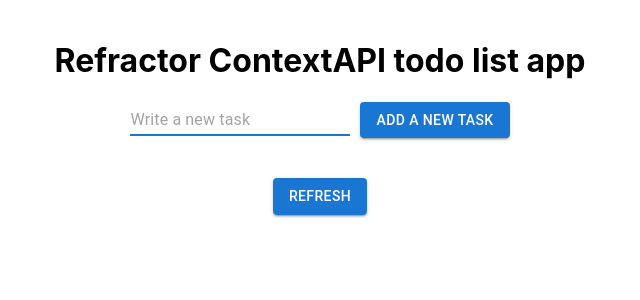
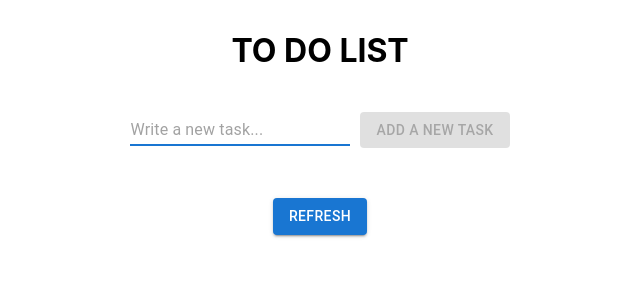
Before and after one commit to phantuananh18/react-todo-list-app, a React (Create React App) app: page / in a window 1280 px wide. Shown: the top 300 px of the page, without its empty margins (320-960 px from the left). Built offline with nearby package versions, Linux system fonts and the light colour scheme.

Commit message:
complete add storage

```diff
--- a/src/App.js
+++ b/src/App.js
@@ -1,6 +1,5 @@
 /** useState */
-/**
-import React, { useState } from 'react';
+import React, { useCallback, useEffect, useState } from 'react';
 import { Button } from '@mui/material';
 import { v4 } from 'uuid';
 import './App.css';
@@ -9,6 +8,20 @@ import TodoForm from './components/TodoForm';
 const App = () => {
   const [textInput, setTextInput] = useState(""); //empty string
   const [todoList, setTodoList] = useState([]); //empty array
+
+
+  const storageKey = 'todo-list-app';
+
+  useEffect(() => {
+    const storageTodoList = localStorage.getItem(storageKey);
+    if (storageTodoList) {
+      setTodoList(JSON.parse(storageTodoList))
+    }
+  }, [])
+
+  useEffect(() => {
+    localStorage.setItem(storageKey, JSON.stringify(todoList));
+  }, [todoList])
 
   const onChangeTextInput = (event) => {
     setTextInput(event.target.value);
@@ -21,7 +34,7 @@ const App = () => {
       ...todoList
     ])
     setTextInput("");
-    // console.log(todoList);
+    console.log({ textInput, todoList });
   }
 
   const onRefresh = () => {
@@ -63,56 +76,54 @@ const App = () => {
 }
 
 export default App;
-*/
 
 /** apply redux */
-/**
-import React from 'react';
-import { Button } from '@mui/material';
-import { useDispatch } from 'react-redux';
-import { refreshTodo } from './redux/actions/todoActions';
-import './App.css';
-import TodoForm from './components/TodoForm';
+// import React from 'react';
+// import { Button } from '@mui/material';
+// import { useDispatch } from 'react-redux';
+// import { refreshTodo } from './redux/actions/todoActions';
+// import './App.css';
+// import TodoForm from './components/TodoForm';
 
-const App = () => {
-  const dispatch = useDispatch();
-  const onHandleRefresh = () => {
-    dispatch(refreshTodo());
-  }
+// const App = () => {
+//   const dispatch = useDispatch();
+//   const onHandleRefresh = () => {
+//     dispatch(refreshTodo());
+//   }
 
-  return (
-    <div className='App'>
-      <TodoForm />
-      <Button
-        variant='contained'
-        color='primary'
-        onClick={onHandleRefresh}
-      >
-        Refresh
-      </Button>
-    </div>
-  )
-}
+//   return (
+//     <div className='App'>
+//       <TodoForm />
+//       <Button
+//         variant='contained'
+//         color='primary'
+//         onClick={onHandleRefresh}
+//       >
+//         Refresh
+//       </Button>
+//     </div>
+//   )
+// }
 
-export default App;
-*/
+// export default App;
+
 
 /** apply ContextAPI */
-import React, { useContext } from 'react';
-import { Button } from '@mui/material';
-import TodoForm from './components/TodoForm';
-import TodoContext from './context/TodoContext';
-import './App.css'
+// import React, { useContext } from 'react';
+// import { Button } from '@mui/material';
+// import TodoForm from './components/TodoForm';
+// import TodoContext from './context/TodoContext';
+// import './App.css'
 
-const App = () => {
-  const { onRefreshTodoList } = useContext(TodoContext);
+// const App = () => {
+//   const { onRefreshTodoList } = useContext(TodoContext);
 
-  return (
-    <div className='App'>
-      <TodoForm />
-      <Button variant='contained' onClick={onRefreshTodoList}>Refresh</Button>
-    </div>
-  )
-}
+//   return (
+//     <div className='App'>
+//       <TodoForm />
+//       <Button variant='contained' onClick={onRefreshTodoList}>Refresh</Button>
+//     </div>
+//   )
+// }
 
-export default App;
+// export default App;
--- a/src/components/Todo.js
+++ b/src/components/Todo.js
@@ -1,30 +1,30 @@
-// import React from 'react';
-// import { IconButton, ListItemText, Button, ButtonGroup } from '@mui/material';
-// import DoneIcon from '@mui/icons-material/Done';
-// import DeleteIcon from '@mui/icons-material/Delete';
-// import '../App.css';
+import React from 'react';
+import { IconButton, ListItemText, Button, ButtonGroup } from '@mui/material';
+import DoneIcon from '@mui/icons-material/Done';
+import DeleteIcon from '@mui/icons-material/Delete';
+import '../App.css';
 
-// const Todo = ({ todo, onDeleteTodo, onCompleteTodo }) => {
+const Todo = ({ todo, onDeleteTodo, onCompleteTodo }) => {
 
-//     return (
-//         <div className='todo'>
-//             <ListItemText>
-//                 {todo.name}
-//                 <IconButton onClick={() => onCompleteTodo(todo.id)} >
-//                     {todo.isCompleted ?
-//                         <DoneIcon color='error' /> :
-//                         <DoneIcon />
-//                     }
-//                 </IconButton>
-//                 <IconButton onClick={() => onDeleteTodo(todo.id)}>
-//                     <DeleteIcon />
-//                 </IconButton>
-//             </ListItemText>
-//         </div>
-//     )
-// }
+    return (
+        <div className='todo'>
+            <ListItemText>
+                {todo.name}
+                <IconButton onClick={() => onCompleteTodo(todo.id)} >
+                    {todo.isCompleted ?
+                        <DoneIcon color='error' /> :
+                        <DoneIcon />
+                    }
+                </IconButton>
+                <IconButton onClick={() => onDeleteTodo(todo.id)}>
+                    <DeleteIcon />
+                </IconButton>
+            </ListItemText>
+        </div>
+    )
+}
 
-// export default Todo;
+export default Todo;
 
 /**apply redux */
 // import React from 'react';
@@ -68,34 +68,34 @@
 // export default Todo;
 
 /** apply ContextAPI */
-import React, { useContext } from 'react';
-import { IconButton, ListItemText } from '@mui/material';
-import DoneIcon from '@mui/icons-material/Done';
-import DeleteIcon from '@mui/icons-material/Delete';
-import TodoContext from '../context/TodoContext';
+// import React, { useContext } from 'react';
+// import { IconButton, ListItemText } from '@mui/material';
+// import DoneIcon from '@mui/icons-material/Done';
+// import DeleteIcon from '@mui/icons-material/Delete';
+// import TodoContext from '../context/TodoContext';
 
-const Todo = ({ todo }) => {
+// const Todo = ({ todo }) => {
 
-    const { onDeleteTodo, onCompleteTodo } = useContext(TodoContext);
+//     const { onDeleteTodo, onCompleteTodo } = useContext(TodoContext);
 
-    return (
-        <div>
-            <ListItemText>
-                {todo.name}
+//     return (
+//         <div>
+//             <ListItemText>
+//                 {todo.name}
 
-                <IconButton onClick={() => onCompleteTodo(todo.id)}>
-                    {todo.isCompleted ?
-                        <DoneIcon color='success' /> :
-                        <DoneIcon />}
-                </IconButton>
+//                 <IconButton onClick={() => onCompleteTodo(todo.id)}>
+//                     {todo.isCompleted ?
+//                         <DoneIcon color='success' /> :
+//                         <DoneIcon />}
+//                 </IconButton>
 
-                <IconButton onClick={() => onDeleteTodo(todo.id)}>
-                    <DeleteIcon />
-                </IconButton>
+//                 <IconButton onClick={() => onDeleteTodo(todo.id)}>
+//                     <DeleteIcon />
+//                 </IconButton>
 
-            </ListItemText>
-        </div>
-    )
-}
+//             </ListItemText>
+//         </div>
+//     )
+// }
 
-export default Todo;
+// export default Todo;
--- a/src/components/TodoForm.js
+++ b/src/components/TodoForm.js
@@ -1,37 +1,37 @@
-// import React from 'react';
-// import { Input, Button } from '@mui/material';
-// import TodoList from './TodoList';
-// import '../App.css';
+import React from 'react';
+import { Input, Button } from '@mui/material';
+import TodoList from './TodoList';
+import '../App.css';
 
-// const TodoForm = ({ onAddTodo, onChangeTextInput, onDeleteTodo, onCompleteTodo, todoList, textInput }) => {
+const TodoForm = ({ onAddTodo, onChangeTextInput, onDeleteTodo, onCompleteTodo, todoList, textInput }) => {
 
-//     return (
-//         <div className='todo-form'>
-//             <Input
-//                 autoFocus
-//                 placeholder='Write a new task...'
-//                 value={textInput}
-//                 onChange={onChangeTextInput}
-//             />
-//             <Button
-//                 variant='contained'
-//                 color='success'
-//                 style={{
-//                     marginLeft: 10,
-//                 }}
-//                 onClick={onAddTodo}
-//                 disabled={!textInput}
-//             >
-//                 Add a new task
-//             </Button>
-//             <div>
-//                 <TodoList todoList={todoList} onDeleteTodo={onDeleteTodo} onCompleteTodo={onCompleteTodo} />
-//             </div>
-//         </div >
-//     )
-// }
+    return (
+        <div className='todo-form'>
+            <Input
+                autoFocus
+                placeholder='Write a new task...'
+                value={textInput}
+                onChange={onChangeTextInput}
+            />
+            <Button
+                variant='contained'
+                color='success'
+                style={{
+                    marginLeft: 10,
+                }}
+                onClick={onAddTodo}
+                disabled={!textInput}
+            >
+                Add a new task
+            </Button>
+            <div>
+                <TodoList todoList={todoList} onDeleteTodo={onDeleteTodo} onCompleteTodo={onCompleteTodo} />
+            </div>
+        </div >
+    )
+}
 
-// export default TodoForm;
+export default TodoForm;
 
 /** apply redux */
 
@@ -84,43 +84,43 @@
 // export default TodoForm;
 
 /** apply ContextAPI */
-import React, { useContext } from 'react';
-import { Input, Button } from '@mui/material';
-import TodoContext from '../context/TodoContext';
-import '../App.css'
-import TodoList from './TodoList';
+// import React, { useContext } from 'react';
+// import { Input, Button } from '@mui/material';
+// import TodoContext from '../context/TodoContext';
+// import '../App.css'
+// import TodoList from './TodoList';
 
-const TodoForm = () => {
-    const { textInput, todoList, onChangeTextInput, onAddTodo, inputRef } = useContext(TodoContext);
+// const TodoForm = () => {
+//     const { textInput, todoList, onChangeTextInput, onAddTodo, inputRef } = useContext(TodoContext);
 
-    return (
-        <div className='App'>
-            <h1>Refractor ContextAPI todo list app</h1>
+//     return (
+//         <div className='App'>
+//             <h1>Refractor ContextAPI todo list app</h1>
 
-            <Input
-                placeholder='Write a new task'
-                autoFocus={true}
-                value={textInput}
-                onChange={onChangeTextInput}
-                inputRef={inputRef}
-            />
+//             <Input
+//                 placeholder='Write a new task'
+//                 autoFocus={true}
+//                 value={textInput}
+//                 onChange={onChangeTextInput}
+//                 inputRef={inputRef}
+//             />
 
-            <Button
-                variant='contained'
-                color='primary'
-                style={{
-                    marginLeft: 10,
-                }}
-                onClick={() => onAddTodo()}
+//             <Button
+//                 variant='contained'
+//                 color='primary'
+//                 style={{
+//                     marginLeft: 10,
+//                 }}
+//                 onClick={() => onAddTodo()}
 
-            >
-                Add a new task
-            </Button>
+//             >
+//                 Add a new task
+//             </Button>
 
-            <TodoList todoList={todoList} />
+//             <TodoList todoList={todoList} />
 
-        </div>
-    )
-}
+//         </div>
+//     )
+// }
 
-export default TodoForm;
+// export default TodoForm;
--- a/src/components/TodoList.js
+++ b/src/components/TodoList.js
@@ -1,39 +1,39 @@
+import React from 'react';
+import Todo from './Todo';
+import '../App.css';
+
+const TodoList = ({ todoList, onDeleteTodo, onCompleteTodo }) => {
+    return (
+        <div className='todo-list'>
+            {todoList.map(todo =>
+                <Todo
+                    key={todo.id}
+                    todo={todo}
+                    onDeleteTodo={onDeleteTodo}
+                    onCompleteTodo={onCompleteTodo}
+                />)}
+        </div>
+    )
+}
+
+export default TodoList;
+
+/** apply redux */
 // import React from 'react';
 // import Todo from './Todo';
-// import '../App.css';
+// import '../App.css'
 
-// const TodoList = ({ todoList, onDeleteTodo, onCompleteTodo }) => {
+// const TodoList = ({ todoList }) => {
+
 //     return (
 //         <div className='todo-list'>
 //             {todoList.map(todo =>
 //                 <Todo
 //                     key={todo.id}
 //                     todo={todo}
-//                     onDeleteTodo={onDeleteTodo}
-//                     onCompleteTodo={onCompleteTodo}
 //                 />)}
 //         </div>
 //     )
 // }
 
 // export default TodoList;
-
-/** apply redux */
-import React from 'react';
-import Todo from './Todo';
-import '../App.css'
-
-const TodoList = ({ todoList }) => {
-
-    return (
-        <div className='todo-list'>
-            {todoList.map(todo =>
-                <Todo
-                    key={todo.id}
-                    todo={todo}
-                />)}
-        </div>
-    )
-}
-
-export default TodoList;
```
